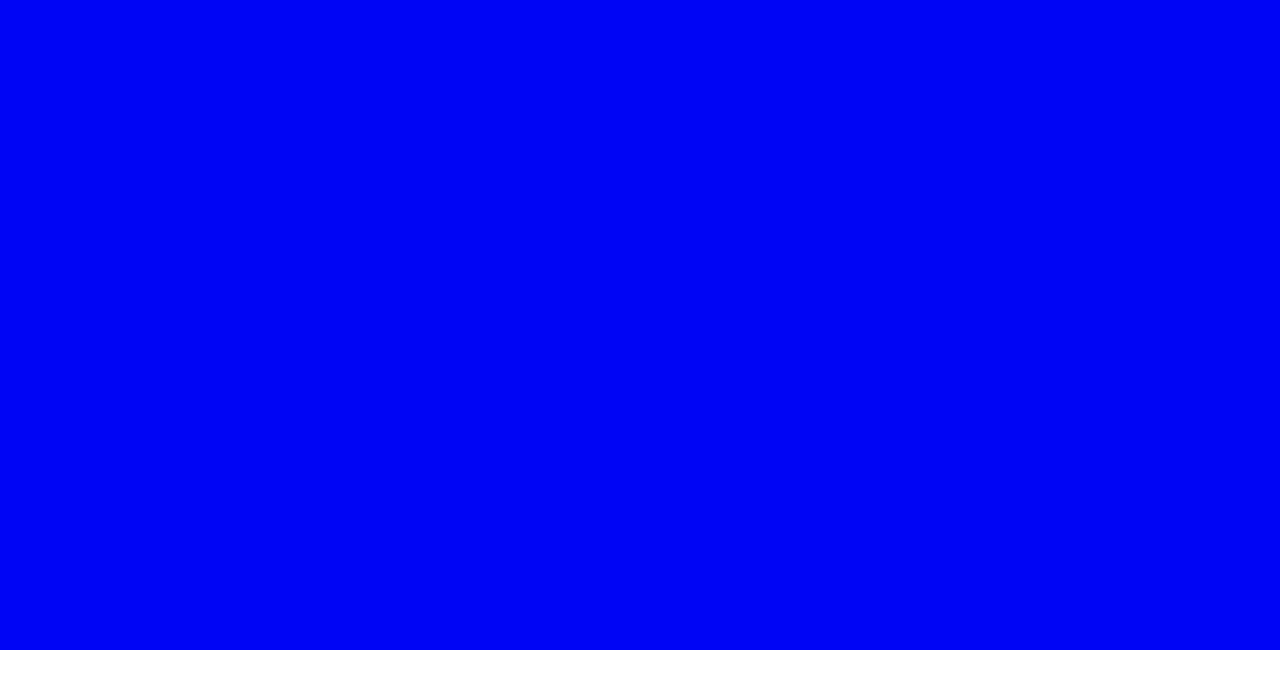
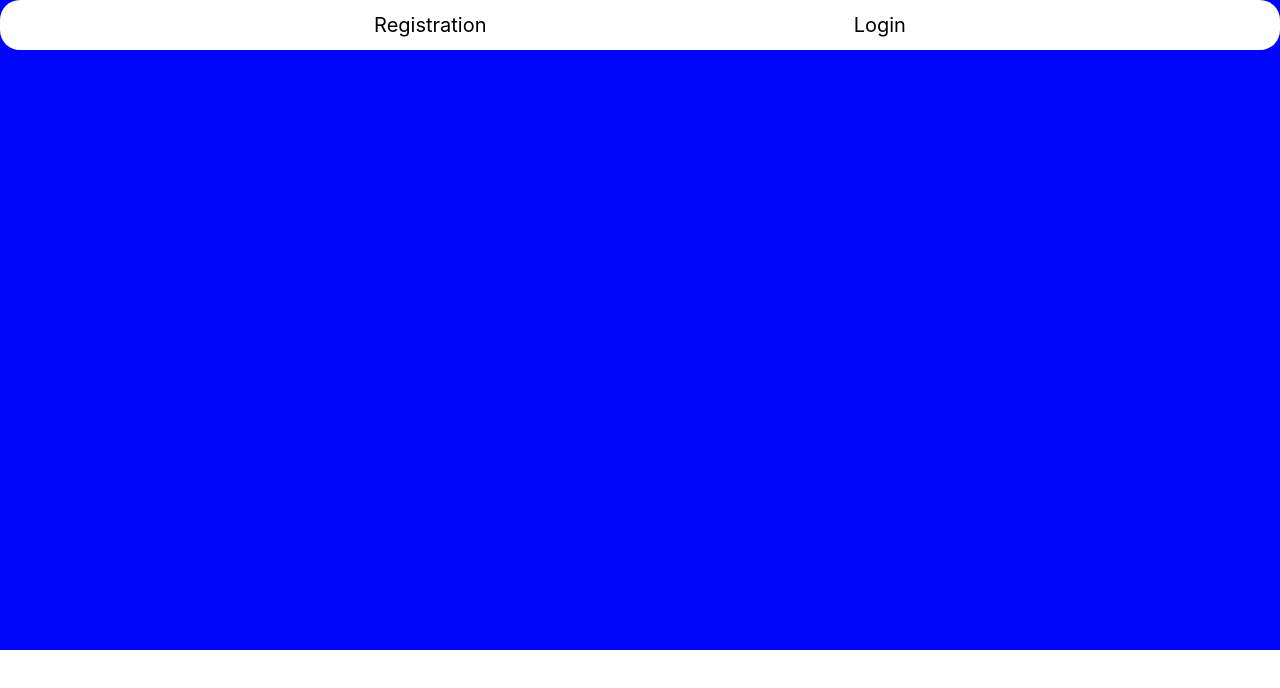
Before and after one commit to keith-kennedy/Python_Text_Adventure_Client_SIde, a React (Create React App) app in the folder textadv/: page / in a window 1280 px wide. Shown: the top 688 px of the page. Built offline with nearby package versions, Linux system fonts and the light colour scheme.

Commit message:
have to change another thing inorder for this to work

```diff
--- a/textadv/src/App.js
+++ b/textadv/src/App.js
@@ -37,7 +37,7 @@ class App extends Component {
       <AppBackground>
       <div>
       <div>
-      <Route path="/registration" render={props => <Home/>} />
+      <Home/>
       </div>
       <Route path="/registration" render={props => <Registration {...props} login = {this.handleLogin}/>} />
       <Route path="/login" render={props => <Login {...props} login = {this.handleLogin}/>} />
```
